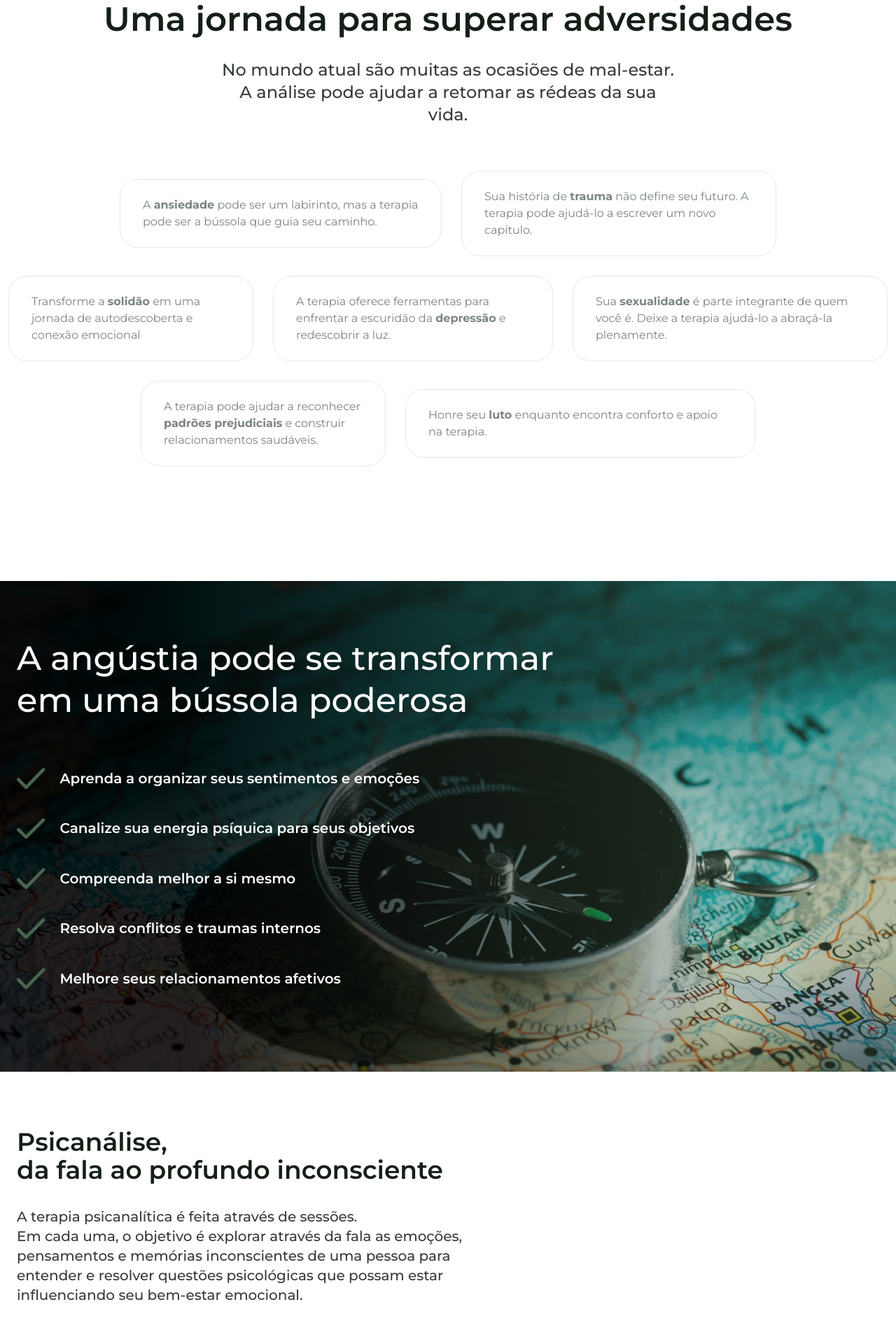
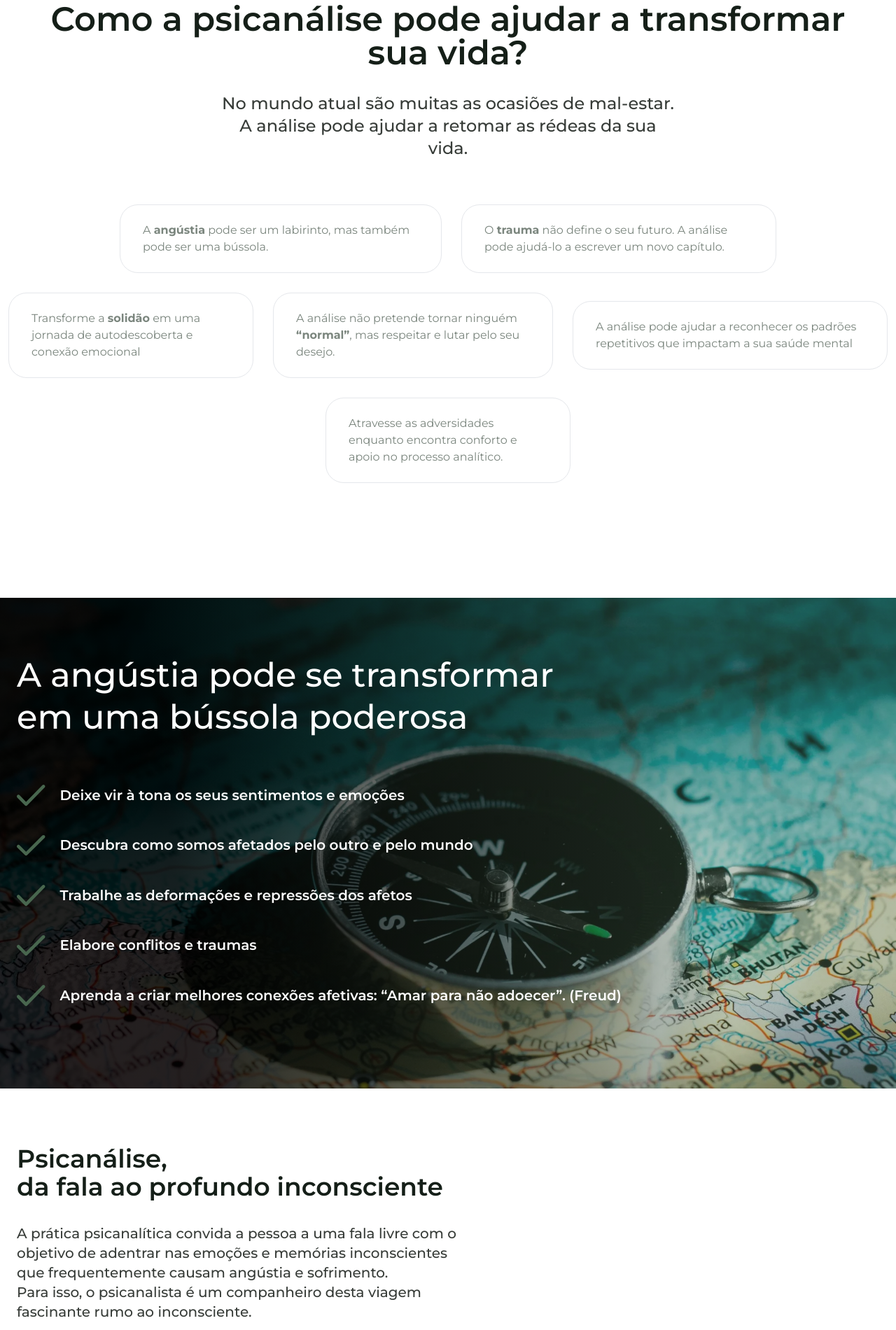
Before and after one commit to matheusdamiao/fabio-psi, a Gatsby site: page / in a window 1280 px wide. Shown: the part 897-2797 px from the top of the page at 70% size. Built offline with nearby package versions, Linux system fonts and the light colour scheme; Gatsby itself is replaced by a stand-in of ours.

Commit message:
update copywriting

```diff
--- a/src/components/aboutSection.tsx
+++ b/src/components/aboutSection.tsx
@@ -32,6 +32,7 @@ const AboutSection = () => {
           <li className="list-disc">
             Professor de Psicanálise do Instituto Falasser/SP
           </li>
+          <li>Pós-doutor em Educação (PUC/RS)</li>
           <li className="list-disc">
             Pós-doutor em Psicologia Social (U. do Porto/PT)
           </li>
--- a/src/components/benefitsSection.tsx
+++ b/src/components/benefitsSection.tsx
@@ -24,7 +24,7 @@ const BenefitsSection = () => {
               className="flex-0 flex-grow-0 flex-shrink-0"
             />
             <p className="text-white font-semibold lg:text-xl text-base  ">
-              Aprenda a organizar seus sentimentos e emoções
+              Deixe vir à tona os seus sentimentos e emoções
             </p>
           </div>
           <div className="px-6 flex items-center z-40 gap-5 ">
@@ -36,7 +36,7 @@ const BenefitsSection = () => {
               className="flex-0 flex-grow-0 flex-shrink-0"
             />
             <p className="text-white font-semibold lg:text-xl text-base   ">
-              Canalize sua energia psíquica para seus objetivos
+              Descubra como somos afetados pelo outro e pelo mundo
             </p>
           </div>
           <div className="px-6 flex items-center z-40 gap-5 ">
@@ -48,7 +48,7 @@ const BenefitsSection = () => {
               className="flex-0 flex-grow-0 flex-shrink-0"
             />
             <p className="text-white font-semibold lg:text-xl text-base  ">
-              Compreenda melhor a si mesmo
+              Trabalhe as deformações e repressões dos afetos
             </p>
           </div>
           <div className="px-6 flex items-center z-40 gap-5 ">
@@ -60,7 +60,7 @@ const BenefitsSection = () => {
               className="flex-0 flex-grow-0 flex-shrink-0"
             />
             <p className="text-white font-semibold lg:text-xl text-base   ">
-              Resolva conflitos e traumas internos
+              Elabore conflitos e traumas
             </p>
           </div>
           <div className="px-6 flex items-center z-40 gap-5 ">
@@ -72,7 +72,8 @@ const BenefitsSection = () => {
               className="flex-0 flex-grow-0 flex-shrink-0"
             />
             <p className="text-white font-semibold lg:text-xl text-base  ">
-              Melhore seus relacionamentos afetivos
+              Aprenda a criar melhores conexões afetivas: “Amar para não
+              adoecer”. (Freud)
             </p>
           </div>
         </div>
--- a/src/components/challengesSection.tsx
+++ b/src/components/challengesSection.tsx
@@ -6,15 +6,14 @@ const ChallengesSection = () => {
       key="1"
       className="px-8 py-6 stroke-[#48664E] rounded-[26px] border-[1px] max-w-[460px] transition-colors duration-700 hover:bg-[#48664E] text-[#7A857D] hover:text-white"
     >
-      A <b>ansiedade</b> pode ser um labirinto, mas a terapia pode ser a bússola
-      que guia seu caminho.
+      A <b>angústia</b> pode ser um labirinto, mas também pode ser uma bússola.
     </p>,
     <p
       key="2"
       className="px-8 py-6 stroke-[#48664E] rounded-[26px] border-[1px] max-w-[450px] transition-colors duration-700 hover:bg-[#48664E] text-[#7A857D] hover:text-white"
     >
-      Sua história de <b>trauma</b> não define seu futuro. A terapia pode
-      ajudá-lo a escrever um novo capítulo.
+      O <b>trauma</b> não define o seu futuro. A análise pode ajudá-lo a
+      escrever um novo capítulo.
     </p>,
     <p
       key="3"
@@ -27,35 +26,35 @@ const ChallengesSection = () => {
       key="4"
       className="px-8 py-6 stroke-[#48664E] rounded-[26px] border-[1px] lg:max-w-[400px] transition-colors duration-700 hover:bg-[#48664E] text-[#7A857D] hover:text-white"
     >
-      A terapia oferece ferramentas para enfrentar a escuridão da{" "}
-      <b>depressão</b> e redescobrir a luz.
+      A análise não pretende tornar ninguém <b>“normal”</b>, mas respeitar e
+      lutar pelo seu desejo.
     </p>,
     <p
       key="5"
       className="px-8 py-6 stroke-[#48664E] rounded-[26px] border-[1px] max-w-[450px] transition-colors duration-700 hover:bg-[#48664E] text-[#7A857D] hover:text-white"
     >
-      Sua <b>sexualidade</b> é parte integrante de quem você é. Deixe a terapia
-      ajudá-lo a abraçá-la plenamente.
+      A análise pode ajudar a reconhecer os padrões repetitivos que impactam a
+      sua saúde mental
     </p>,
     <p
       key="6"
       className="px-8 py-6 stroke-[#48664E] rounded-[26px] border-[1px] lg:max-w-[350px] transition-colors duration-700 hover:bg-[#48664E] text-[#7A857D] hover:text-white"
     >
-      A terapia pode ajudar a reconhecer <b>padrões prejudiciais</b> e construir
-      relacionamentos saudáveis.
+      Atravesse as adversidades enquanto encontra conforto e apoio no processo
+      analítico.
     </p>,
-    <p
-      key="7"
-      className="px-8 py-6 stroke-[#48664E] rounded-[26px] border-[1px] max-w-[500px] transition-colors duration-700 hover:bg-[#48664E] text-[#7A857D] hover:text-white"
-    >
-      Honre seu <b>luto</b> enquanto encontra conforto e apoio na terapia.
-    </p>,
+    // <p
+    //   key="7"
+    //   className="px-8 py-6 stroke-[#48664E] rounded-[26px] border-[1px] max-w-[500px] transition-colors duration-700 hover:bg-[#48664E] text-[#7A857D] hover:text-white"
+    // >
+    //   Honre seu <b>luto</b> enquanto encontra conforto e apoio na terapia.
+    // </p>,
   ];
 
   return (
     <div className="max-w-7xl w-full mx-auto my-[100px]">
       <h2 className="px-6 text-3xl lg:text-5xl text-[#151F18] font-semibold text-center">
-        Uma jornada para superar adversidades
+        Como a psicanálise pode ajudar a transformar sua vida?
       </h2>
       <h3 className=" px-6 text-lg lg:text-2xl text-[#373C38] font-medium text-center max-w-[700px] mx-auto pt-[33px]">
         No mundo atual são muitas as ocasiões de mal-estar. A análise pode
--- a/src/components/psicanaliseSection.tsx
+++ b/src/components/psicanaliseSection.tsx
@@ -12,10 +12,11 @@ const PsicanaliseSection = () => {
           Psicanálise, <br /> da fala ao profundo inconsciente
         </h2>
         <h3 className="px-6 text-base lg:text-xl text-[#373C38] font-medium max-w-[700px] pt-[33px]">
-          A terapia psicanalítica é feita através de sessões. <br /> Em cada
-          uma, o objetivo é explorar através da fala as emoções, pensamentos e
-          memórias inconscientes de uma pessoa para entender e resolver questões
-          psicológicas que possam estar influenciando seu bem-estar emocional.
+          A prática psicanalítica convida a pessoa a uma fala livre com o
+          objetivo de adentrar nas emoções e memórias inconscientes que
+          frequentemente causam angústia e sofrimento. <br />
+          Para isso, o psicanalista é um companheiro desta viagem fascinante
+          rumo ao inconsciente.
         </h3>
         <div className="flex flex-wrap items-center justify-center py-[66px] gap-12 lg:gap-6">
           <div className="px-6 flex flex-col items-center gap-5 lg:max-w-[300px] w-full ">
@@ -47,8 +48,8 @@ const PsicanaliseSection = () => {
               Ambiente acolhedor
             </h4>
             <p className="text-[#373C38] text-center">
-              A terapia proporciona um ambiente acolhedor e seguro para você se
-              sentir bem e à vontade.
+              A prática analítica proporciona um ambiente acolhedor e seguro
+              para você se sentir bem e à vontade.
             </p>
           </div>
 
@@ -65,7 +66,7 @@ const PsicanaliseSection = () => {
             </h4>
             <p className="text-[#373C38] text-center">
               Cada sessão é um novo passo rumo ao autoconhecimento e a uma
-              compreensão dos seus comportamentos e sentimentos
+              compreensão dos seus padrões e sentimentos
             </p>
           </div>
 
@@ -81,8 +82,8 @@ const PsicanaliseSection = () => {
               Sessões regulares
             </h4>
             <p className="text-[#373C38] text-center">
-              A terapia é um processo gradual que envolve explorar questões
-              profundas. Para ser significativo é preciso consistência
+              A análise é um processo gradual que envolve explorar questões
+              profundas. Deixe-se conduzir por esta experiência
             </p>
           </div>
         </div>
```
